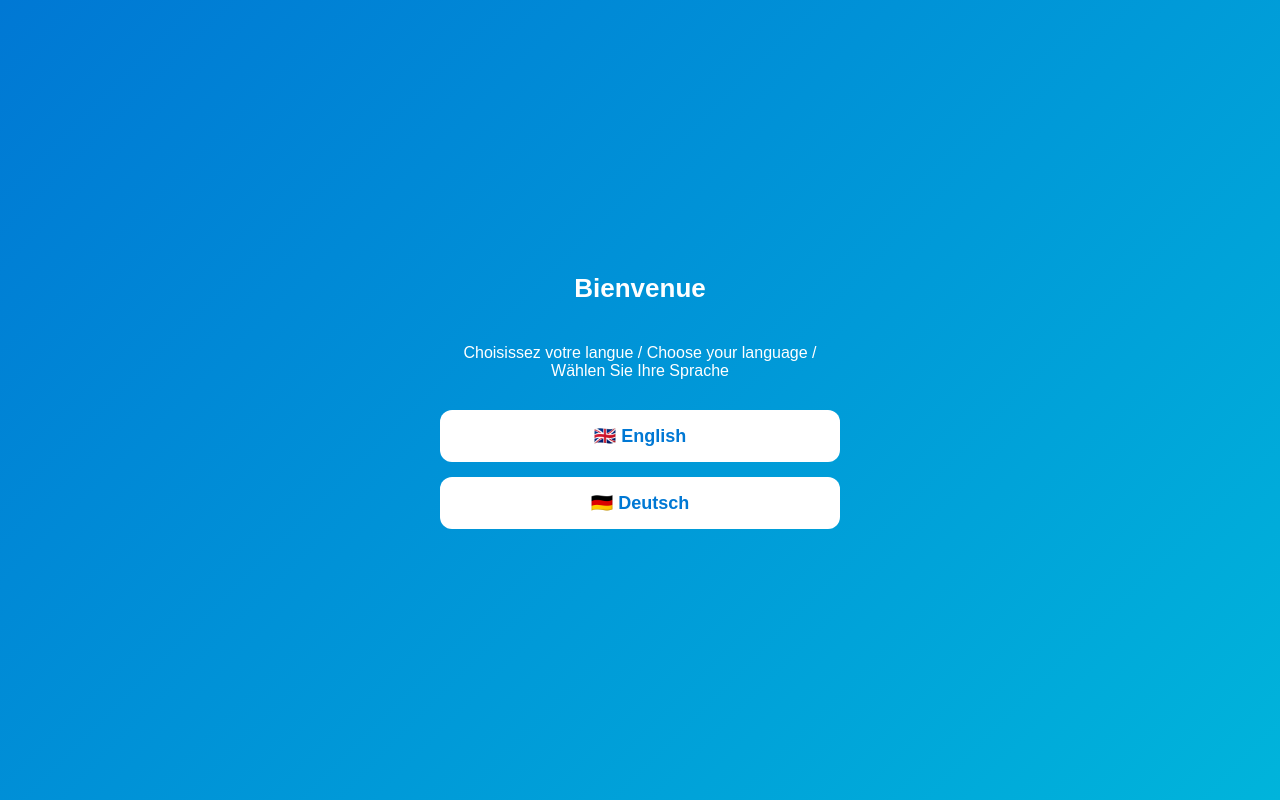
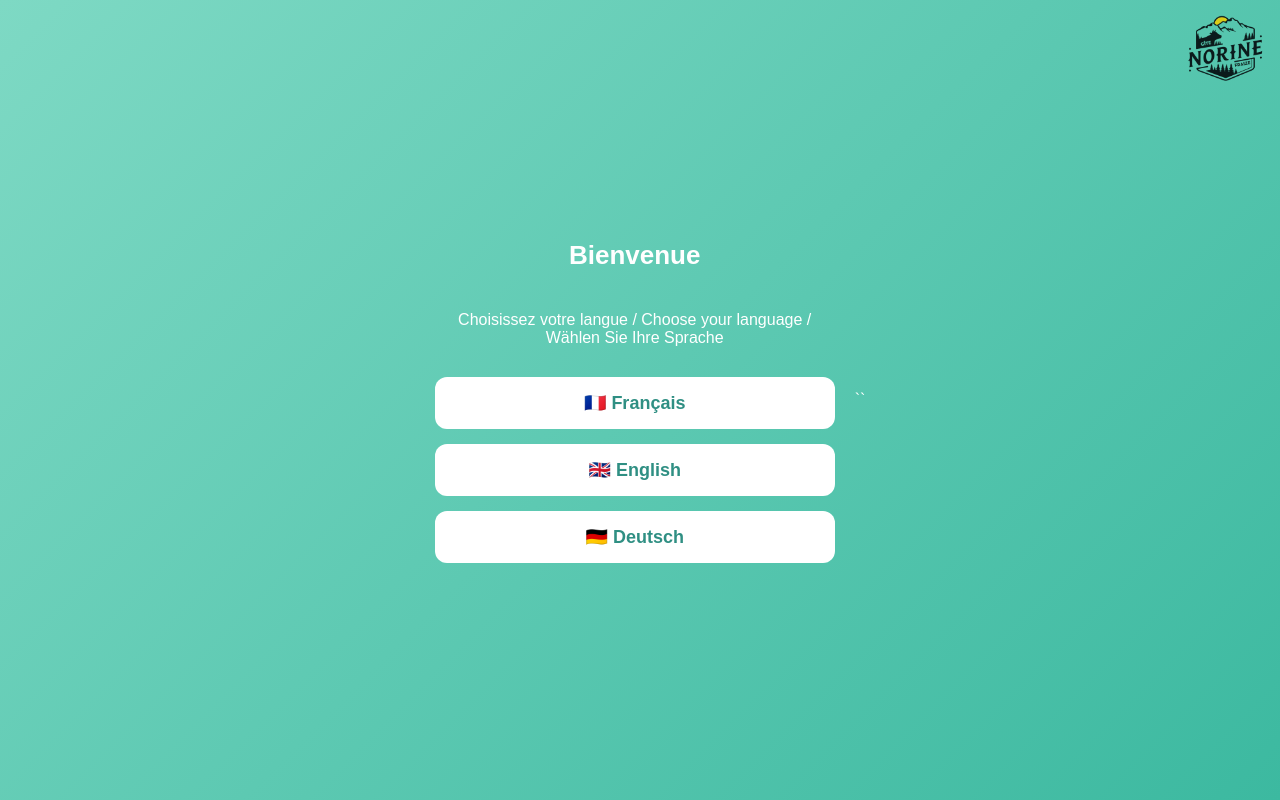
Before and after one commit to Gitenorine/livret-accueil, a plain HTML site: page index.html in a window 1280 px wide. Drawn offline with Linux system fonts and the light colour scheme.

Commit message:
Add files via upload

```diff
--- a/index.html
+++ b/index.html
@@ -10,13 +10,22 @@
         body {
             margin: 0;
             font-family: Arial, sans-serif;
-            background: linear-gradient(135deg, #0078D4, #00B4DB);
+            background: linear-gradient(135deg, #7ED9C4, #3CB9A0); /* vert d'eau */
             color: white;
             display: flex;
             justify-content: center;
             align-items: center;
             height: 100vh;
             text-align: center;
+            position: relative;
+        }
+
+        .logo {
+            position: absolute;
+            top: 15px;
+            right: 15px;
+            width: 80px;
+            max-width: 25%;
         }
 
         .container {
@@ -44,7 +53,7 @@
             font-size: 18px;
             font-weight: bold;
             background-color: white;
-            color: #0078D4;
+            color: #2F8F83;
             transition: 0.3s;
         }
 
@@ -52,7 +61,7 @@
             background-color: #f0f0f0;
         }
 
-        /* Responsive tweaks */
+        /* Responsive */
         @media (max-width: 500px) {
             h1 {
                 font-size: 22px;
@@ -62,15 +71,27 @@
                 font-size: 16px;
                 padding: 12px;
             }
+
+            .logo {
+                width: 60px;
             }
+        }
+
     </style>
 </head>
 
 <body>
 
+    <!-- LOGO -->
+    <img src="logo.png" alt="Logo" class="logo">
+
     <div class="container">
         <h1>Bienvenue</h1>
         <p>Choisissez votre langue / Choose your language / Wählen Sie Ihre Sprache</p>
+
+        <a href="livret-francais.pdf" target="_blank" class="btn">
+            🇫🇷 Français
+        </a>
 
         <a href="livret-anglais.pdf" target="_blank" class="btn">
             🇬🇧 English
@@ -79,8 +100,8 @@
         <a href="livret-allemand.pdf" target="_blank" class="btn">
             🇩🇪 Deutsch
         </a>
-
     </div>
 
 </body>
 </html>
+``
```
Also changed, not shown: logo.png (added). Lines whose indentation alone changed are shown as unchanged.
